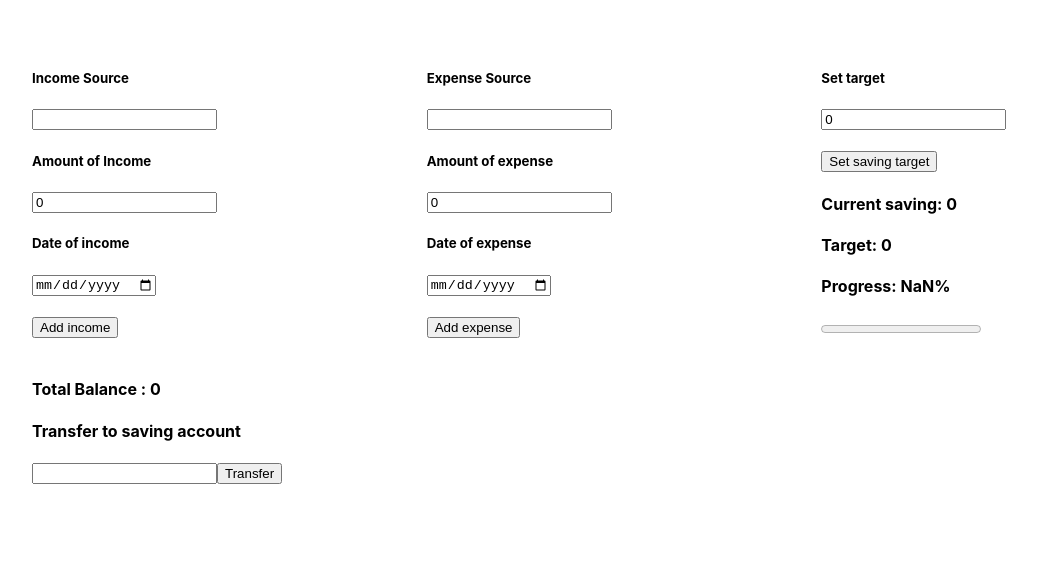
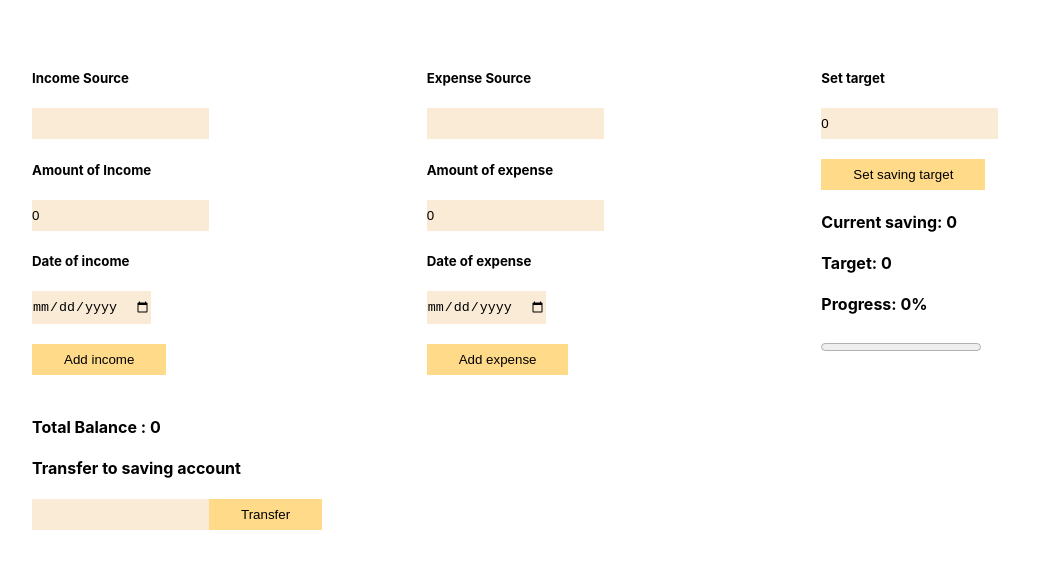
Before and after one commit to HungHoang108/react-budget-public, a React (Create React App) app: page / in a window 1280 px wide. Shown: the top 568 px of the page, without its empty margins (16-1053 px from the left). Built offline with nearby package versions, Linux system fonts and the light colour scheme.

Commit message:
complete the basic requirement

```diff
--- a/package.json
+++ b/package.json
@@ -13,6 +13,7 @@
     "react": "^18.2.0",
     "react-dom": "^18.2.0",
     "react-scripts": "5.0.1",
+    "sass": "^1.57.1",
     "typescript": "^4.8.4",
     "web-vitals": "^2.1.4"
   },
--- a/src/App.tsx
+++ b/src/App.tsx
@@ -1,4 +1,4 @@
-import "./App.css";
+import "./App.scss";
 import { Expense } from "./components/expense/expense.component";
 import { Income } from "./components/income/income.component";
 import { Saving } from "./components/saving/saving.component";
@@ -8,6 +8,7 @@ import { useState, useEffect } from "react";
 import { ExpenseClass } from "./class/expense";
 import { IncomeClass } from "./class/income";
 import { TotalTransfer } from "./class/transfer";
+import "./"
 
 const App = () => {
   const [salary, setSalary] = useState<IncomeClass[]>([]);
@@ -15,6 +16,9 @@ const App = () => {
   const [savingTarget, setSavingTarget] = useState(0);
   const [transferToSaving, setTransfertoSaving] = useState<TotalTransfer[]>([]);
   const [balance, setBalance] = useState(0);
+
+
+
   const income = salary.reduce((a, b) => a + b.incomeAmount, 0);
   const allExpense = expense.reduce((a, b) => a + b.expenseAmount, 0);
   const allSaving = transferToSaving.reduce(
--- a/src/components/balance/balance.component.tsx
+++ b/src/components/balance/balance.component.tsx
@@ -6,7 +6,7 @@ export const Balance = (props: {
   totalBalance: number;
 }) => {
   const [transferAmount, setTransferAmount] = useState(0);
-  const [totalTransfer, setTotalTransfer] = useState<TotalTransfer[]>()
+  const [totalTransfer, setTotalTransfer] = useState<TotalTransfer[]>();
 
   const handleChange = (e: ChangeEvent<HTMLInputElement>): void => {
     setTransferAmount(Number(e.target.value));
@@ -14,22 +14,20 @@ export const Balance = (props: {
 
   const addTransfer = (): void => {
     const newTransfer = {
-      totalTransferAmount: transferAmount
-
+      totalTransferAmount: transferAmount,
     };
-    props.getTransfer((prev)=> [...prev, newTransfer]);
+    props.getTransfer((prev) => [...prev, newTransfer]);
     console.log("----", transferAmount);
   };
 
   return (
     <div>
-      <h4>Total Balance : {props.totalBalance}</h4>
+      <h4>
+        Total Balance : {props.totalBalance >= 0 ? props.totalBalance : 0}
+      </h4>
+      {props.totalBalance < 0 ? <p><i style={{color: "red"}}>Balance must be bigger than 0</i></p> : null}
       <h4>Transfer to saving account</h4>
-      <input
-        type="number"
-        name="transferAmount"
-        onChange={handleChange}
-      />
+      <input type="number" name="transferAmount" onChange={handleChange} />
       <button onClick={addTransfer}>Transfer</button>
     </div>
   );
--- a/src/components/expense/expense.component.tsx
+++ b/src/components/expense/expense.component.tsx
@@ -6,13 +6,15 @@ export const Expense = (props: {
 }) => {
   const [expenseSource, setExpenseSource] = useState<string>("");
   const [expenseAmount, setExpenseAmount] = useState<number>(0);
-  // const [date, setDate] = useState<Date>()
+  const [date, setDate] = useState("")
 
   const handleChange = (e: ChangeEvent<HTMLInputElement>): void => {
     if (e.target.name === "expenseSource") {
       setExpenseSource(e.target.value);
     } else if (e.target.name === "expenseAmount") {
       setExpenseAmount(Number(e.target.value));
+    } else {
+      setDate(e.target.value)
     }
   };
 
@@ -20,6 +22,7 @@ export const Expense = (props: {
     const newExpense = {
       expenseSource: expenseSource,
       expenseAmount: expenseAmount,
+      date : date
     };
     props.getExpense((prev) => [...prev, newExpense]);
   };
--- a/src/components/saving/saving.component.tsx
+++ b/src/components/saving/saving.component.tsx
@@ -1,5 +1,4 @@
 import React, { useState, ChangeEvent, useEffect } from "react";
-import "./saving.styles.component.css";
 import { savingAmount } from "../../class/saving-target";
 
 export const Saving = (props: {
@@ -8,6 +7,7 @@ export const Saving = (props: {
 }) => {
   const [savingTarget, setSavingTarget] = useState(0);
   const [savingAmount, setSavingAmount] = useState<savingAmount[]>();
+  const [status, setStatus] = useState(0);
 
   useEffect(() => {
     const saving = {
@@ -15,16 +15,14 @@ export const Saving = (props: {
     };
     setSavingAmount([saving]);
   }, []);
-  const test = savingAmount?.reduce((a, b) => a + b.savingNumber, 0);
-  const total = () => {
-    savingAmount?.reduce((a, b) => a + b.savingNumber, 0);
-  };
+
   const handleChange = (e: ChangeEvent<HTMLInputElement>): void => {
     setSavingTarget(Number(e.target.value));
   };
 
   const addSavingTarget = (): void => {
     props.getSavingTarget(savingTarget);
+    setStatus(savingTarget);
   };
 
   return (
@@ -42,11 +40,13 @@ export const Saving = (props: {
       <button onClick={addSavingTarget}>Set saving target</button>
       <div>
         <h4>Current saving: {props.totalSaving}</h4>
-        <h4>Target: {savingTarget}</h4>
-        <h4>Progress: {Math.round(props.totalSaving/savingTarget*100)}%</h4>
+        <h4>Target: {status}</h4>
+        <h4>
+          Progress: {savingTarget && Math.round((props.totalSaving / savingTarget) * 100)}%
+        </h4>
       </div>
-      <div className="progress">
-        <progress value={props.totalSaving} max={savingTarget}/>
+      <div>
+        <progress value={props.totalSaving } max={savingTarget} />
       </div>
     </div>
   );
--- a/src/index.css
+++ /dev/null
@@ -1,14 +0,0 @@
-body {
-  margin: 0;
-  font-family: -apple-system, BlinkMacSystemFont, 'Segoe UI', 'Roboto', 'Oxygen',
-    'Ubuntu', 'Cantarell', 'Fira Sans', 'Droid Sans', 'Helvetica Neue',
-    sans-serif;
-  -webkit-font-smoothing: antialiased;
-  -moz-osx-font-smoothing: grayscale;
-  padding: 3rem;
-}
-
-code {
-  font-family: source-code-pro, Menlo, Monaco, Consolas, 'Courier New',
-    monospace;
-}
--- /dev/null
+++ b/src/index.scss
@@ -0,0 +1,21 @@
+body {
+  margin: 0;
+  font-family: -apple-system, BlinkMacSystemFont, "Segoe UI", "Roboto", "Oxygen",
+    "Ubuntu", "Cantarell", "Fira Sans", "Droid Sans", "Helvetica Neue",
+    sans-serif;
+  -webkit-font-smoothing: antialiased;
+  -moz-osx-font-smoothing: grayscale;
+  padding: 3rem;
+}
+
+button {
+  padding: 0.5rem 2rem;
+  border: none;
+  background-color: #ffdb89;
+  cursor: pointer;
+}
+input {
+  padding: 0.5rem 0;
+  border: none;
+  background-color: antiquewhite;
+}
--- a/src/index.tsx
+++ b/src/index.tsx
@@ -1,8 +1,7 @@
 import React from 'react';
 import ReactDOM from 'react-dom/client';
-import './index.css';
+import './index.scss';
 import App from './App';
-// import { Context } from './context/context';
 
 
 const root = ReactDOM.createRoot(
@@ -10,9 +9,7 @@ const root = ReactDOM.createRoot(
 );
 root.render(
   <React.StrictMode>
-    {/* <Context > */}
       <App />
-    {/* </Context> */}
   </React.StrictMode>
 );
 
```
Also changed, not shown: src/class/expense.ts (+8 -8 lines), src/components/saving/saving.styles.component.css (deleted, +0 -39 lines), src/App.scss (renamed from src/App.css), 1 other file (tests, documents, lock files or other folders).
